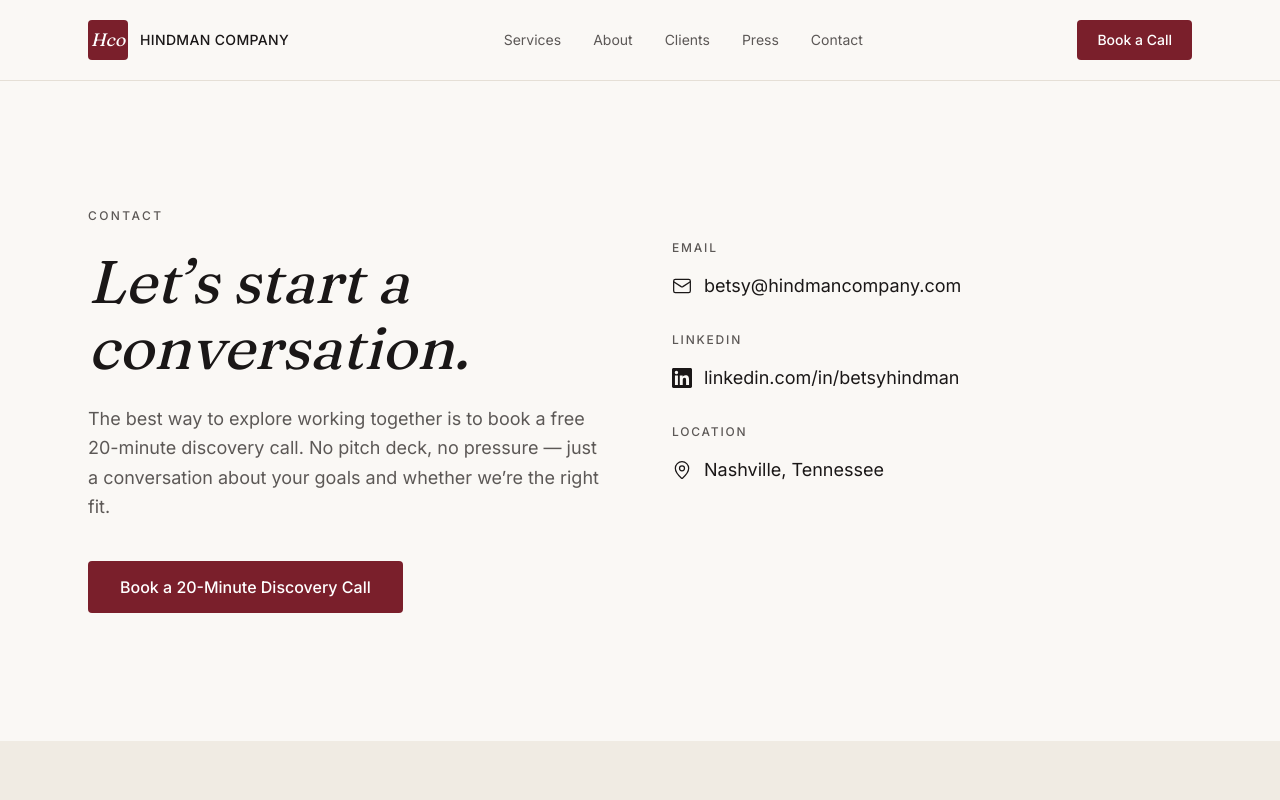
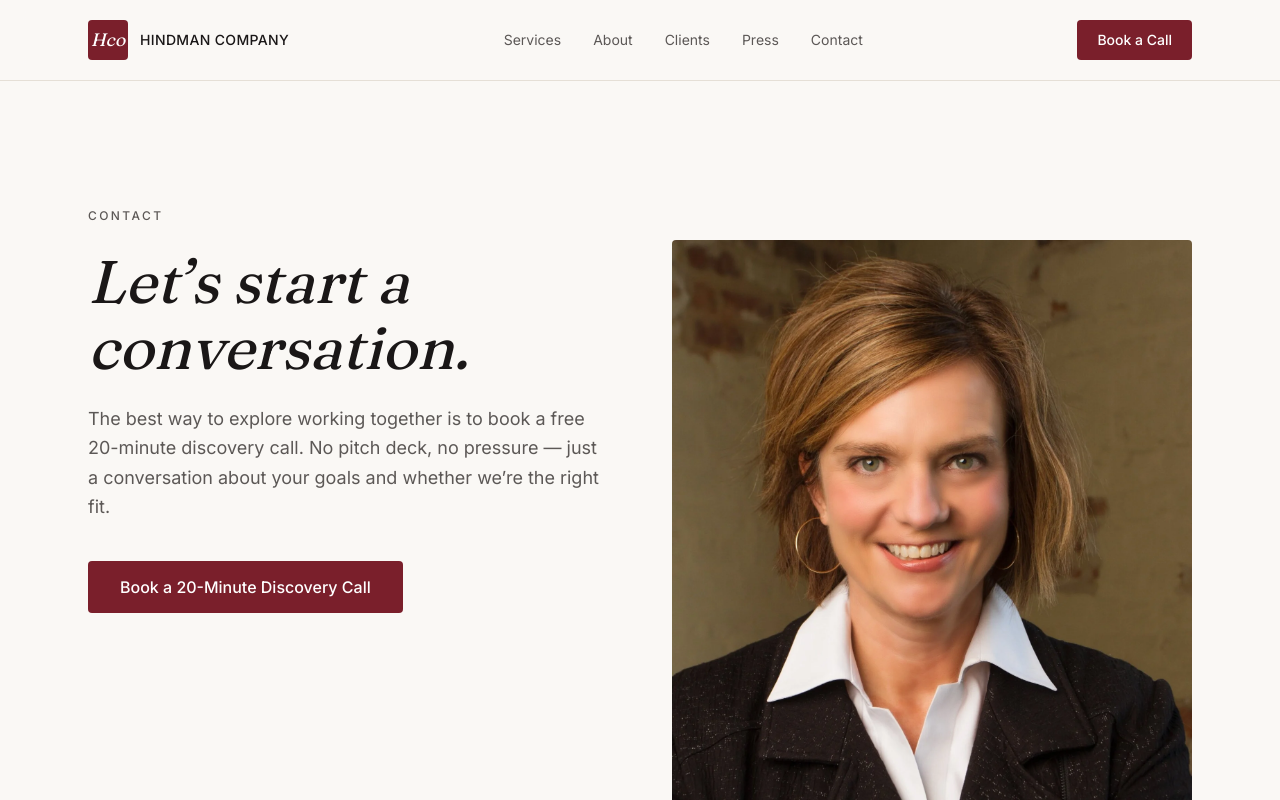
Before and after one commit to walterh1996/HindmanCo, a Next.js app: page /contact in a window 1280 px wide. Shown: the top 800 px of the page. Built offline with nearby package versions, Linux system fonts and the light colour scheme.

Commit message:
auto-backup: 2026-05-15 21:38:01

```diff
--- a/src/app/contact/page.tsx
+++ b/src/app/contact/page.tsx
@@ -49,6 +49,17 @@ export default function ContactPage() {
             </div>
 
             <div className="lg:pt-8">
+              <FadeIn delay={0.15} direction="left">
+                <div className="relative aspect-[4/5] rounded-sm overflow-hidden mb-10">
+                  <Image
+                    src="/images/betsy-headshot.webp"
+                    alt="Betsy Hindman"
+                    fill
+                    className="object-cover object-top"
+                    sizes="(max-width: 1024px) 100vw, 40vw"
+                  />
+                </div>
+              </FadeIn>
               <FadeIn delay={0.2} direction="left">
                 <div className="space-y-8">
                   <div>
```
